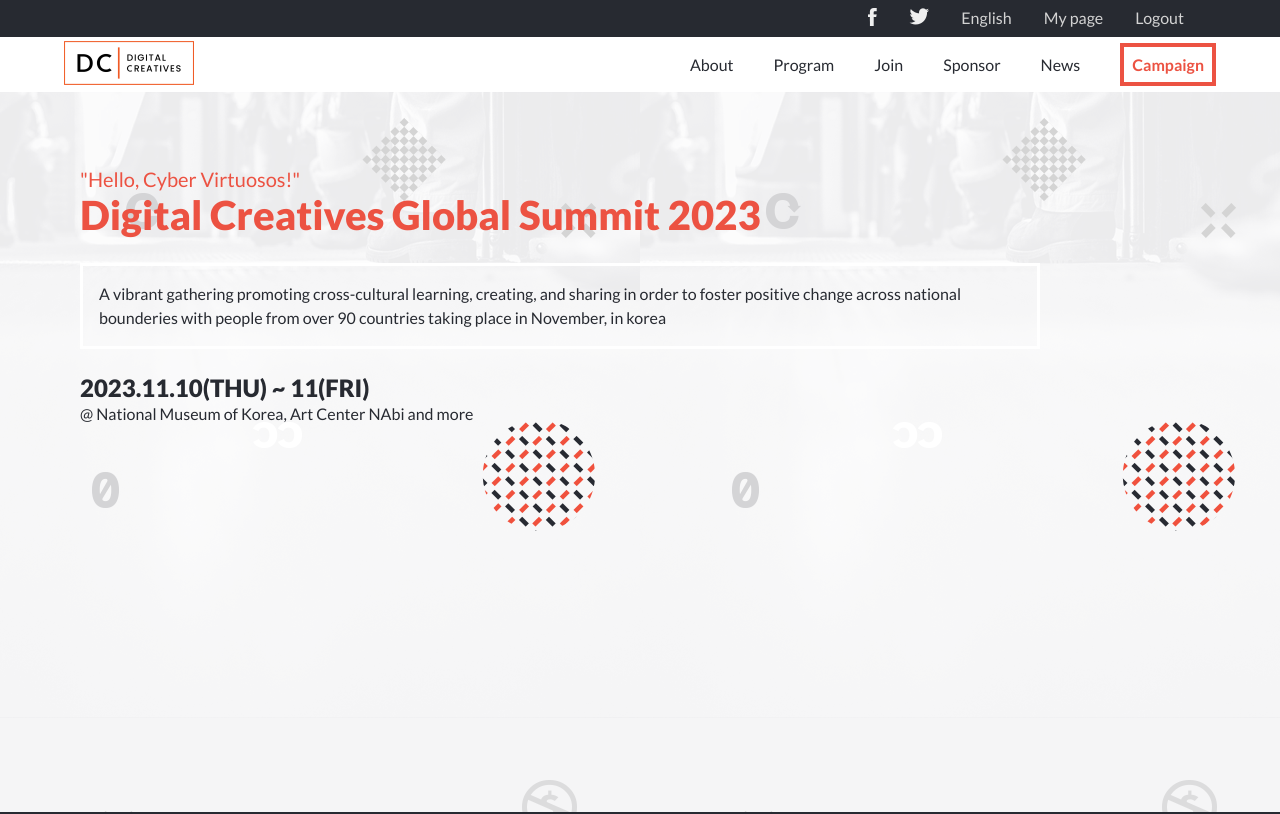
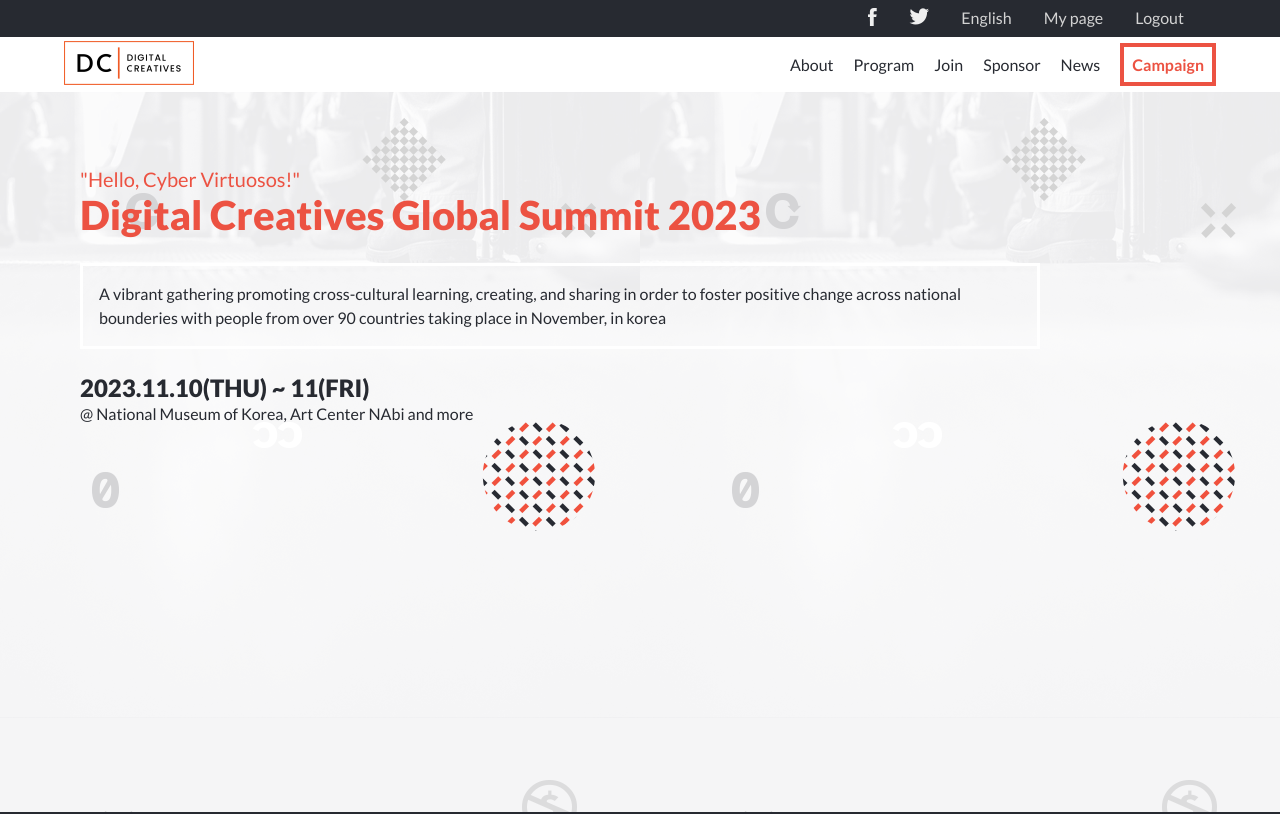
Before and after one commit to badger-99/Capstone-Project-1, a website: page home.html in a window 1280 px wide. Shown: the top 814 px of the page. Drawn offline with Linux system fonts and the light colour scheme.

Commit message:
Change nav-link gap

```diff
--- a/home.css
+++ b/home.css
@@ -237,7 +237,7 @@
     list-style: none;
     display: flex;
     flex-direction: row;
-    gap: 2.5rem;
+    gap: 1.25rem;
   }
 
   .regular-link:hover {
```
